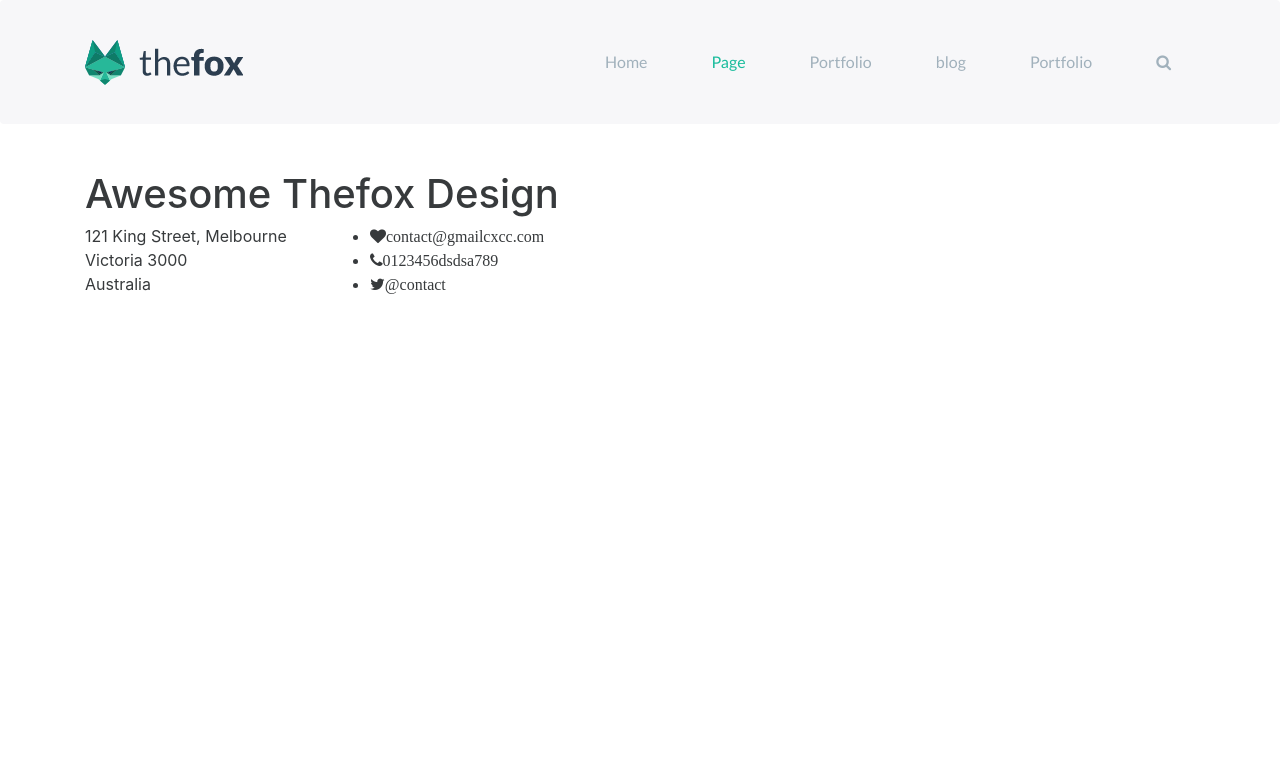
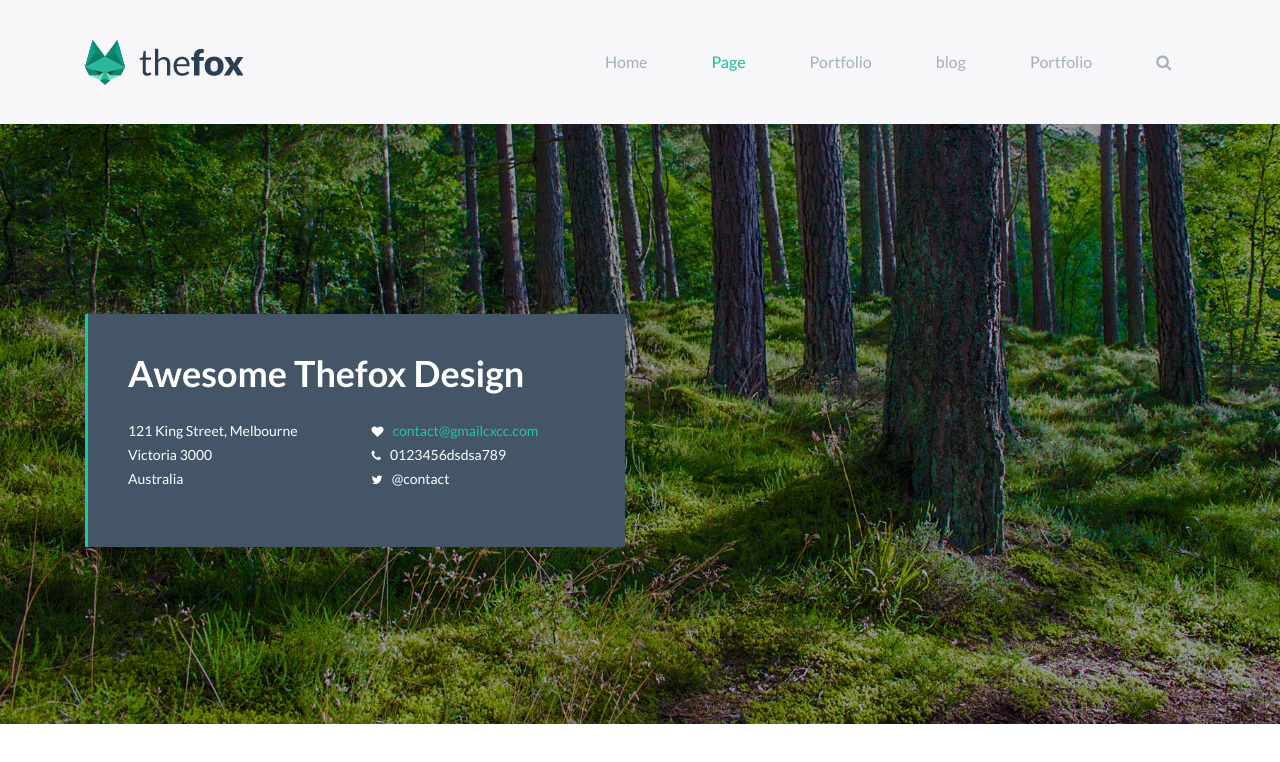
Before and after one commit to huynvn010193/HTML-CSS, a website: page ThemFox/contact.html in a window 1280 px wide. Drawn offline with Linux system fonts and the light colour scheme.

Commit message:
Done Css phan thong tin

```diff
--- a/ThemFox/contact.html
+++ b/ThemFox/contact.html
@@ -45,7 +45,7 @@
     <div class="container">
       <div class="row">
         <div class="col-sm-6">
-          <div class="thongtin mt-3">
+          <div class="thongtin">
             <div class="row">
               <div class="col-sm-12">
                 <h1>Awesome Thefox Design</h1>
@@ -57,9 +57,9 @@
               </div>
               <div class="col-sm-6">
                 <ul>
-                  <li><i class="fa fa-heart"><span>contact@gmailcxcc.com</span></i></li>
-                  <li><i class="fa fa-phone"><span>0123456dsdsa789</span></i></li>
-                  <li><i class="fa fa-twitter"><span>@contact</span></i></li>
+                  <li><i class="fa fa-heart"></i><span class="email">contact@gmailcxcc.com</span></li>
+                  <li><i class="fa fa-phone"></i><span>0123456dsdsa789</span></li>
+                  <li><i class="fa fa-twitter"></i><span>@contact</span></li>
                 </ul>
               </div>
             </div>
--- a/ThemFox/css/stylesheet.css
+++ b/ThemFox/css/stylesheet.css
@@ -13,6 +13,11 @@ body,html {
 @font-face {
   font-family: Lato-Regular-Black;
   src: url(./../fonts/Lato-Black.ttf);
+}
+
+@font-face {
+  font-family: Lato-Regular-Bold;
+  src: url(./../fonts/Lato-Bold.ttf);
 }
 
 .top {
@@ -59,7 +64,8 @@ body,html {
 
 /*CSS TOP CHO TRANG CONTACT*/
 
-/*=======CSS cho menu ========*/
+/*TODO: Bắt đầu CSS cho menu ========*/
+
 .menuphai li.nav-item a.nav-link {
   font-family: 'Lato-Regular', sans-serif;
   color:#a1b1bc;
@@ -69,7 +75,42 @@ body,html {
 .menuphai li.nav-item a.nav-link:hover {color: #1abc9c;}
 .menuphai li.nav-item.active a.nav-link {color: #1abc9c;}
 
-/*TODO: Hết CSS cho menu ========*/
+/*======= Hết CSS cho menu ========*/
+
+/*TODO: Bắt đầu CSS phần liên hệ ========*/
+.ttlienhe {
+  background: url(./../images/bg_top.jpg);
+  background-size: cover;
+  height: 600px;
+}
+.ttlienhe .thongtin {
+  margin-top: 190px;
+  background-color: #435566;
+  border-left: 3px solid #16caaa;
+  color: white;
+  padding: 40px;
+}
+.thongtin h1 {
+  font-family: 'Lato-Regular-Bold', sans-serif;
+  font-size: 36px;
+  margin-bottom: 25px;
+}
+.thongtin .col-sm-6 {
+  font-family: 'Lato-Regular', sans-serif;
+  font-size: 14px;
+  line-height: 24px;
+}
+.thongtin ul {
+  list-style: none;
+}
+.thongtin i {
+  padding-right: 9px;
+  font-size: 12px;
+}
+.thongtin .email {
+  color:#1fc7a7;
+}
+/*======== Hết CSS phần liên hệ ========*/
 
 /*=======CSS cho di động==========*/
 @media (max-width: 576px) {
```
Also changed, not shown: ThemFox/fonts/Lato-Bold.ttf (added).
